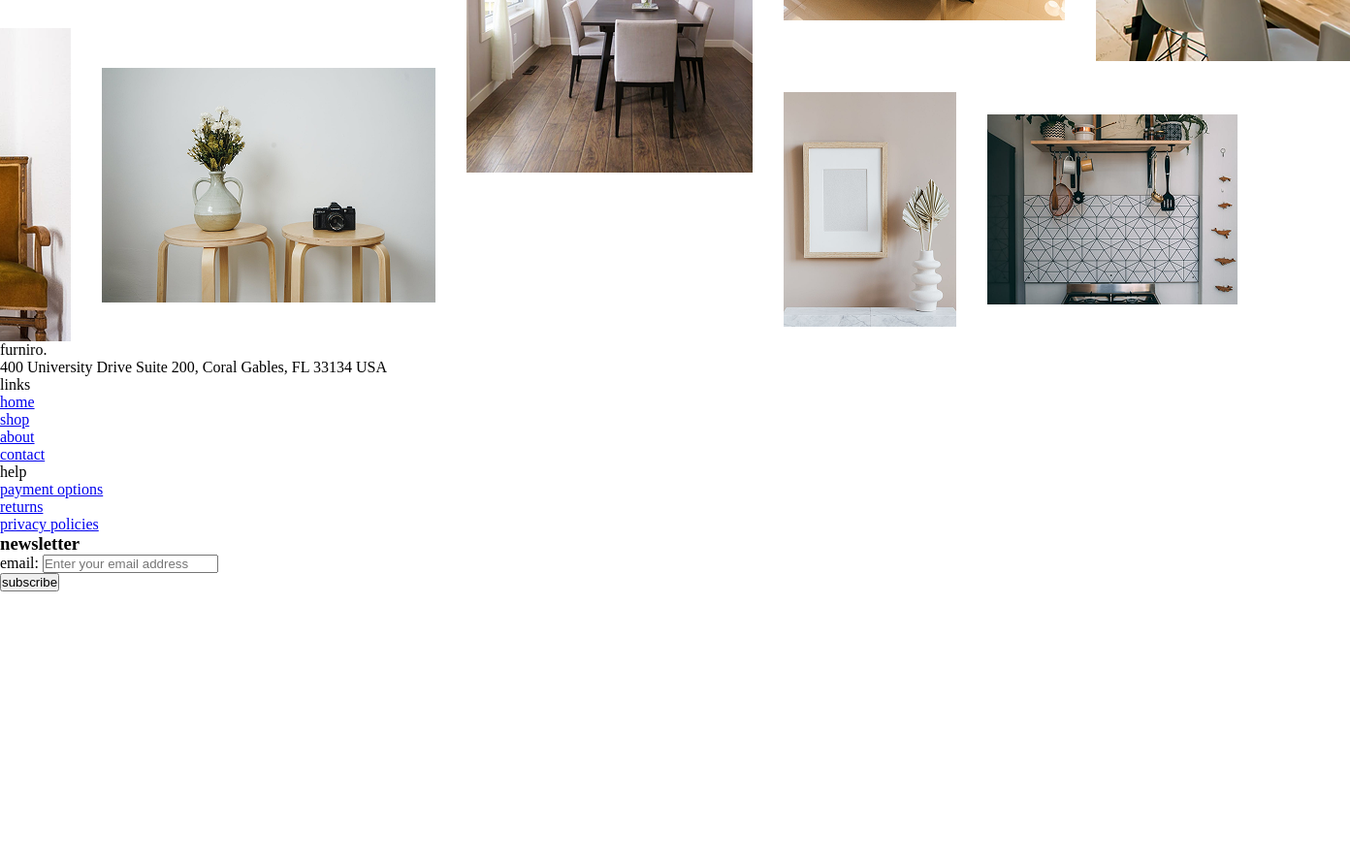
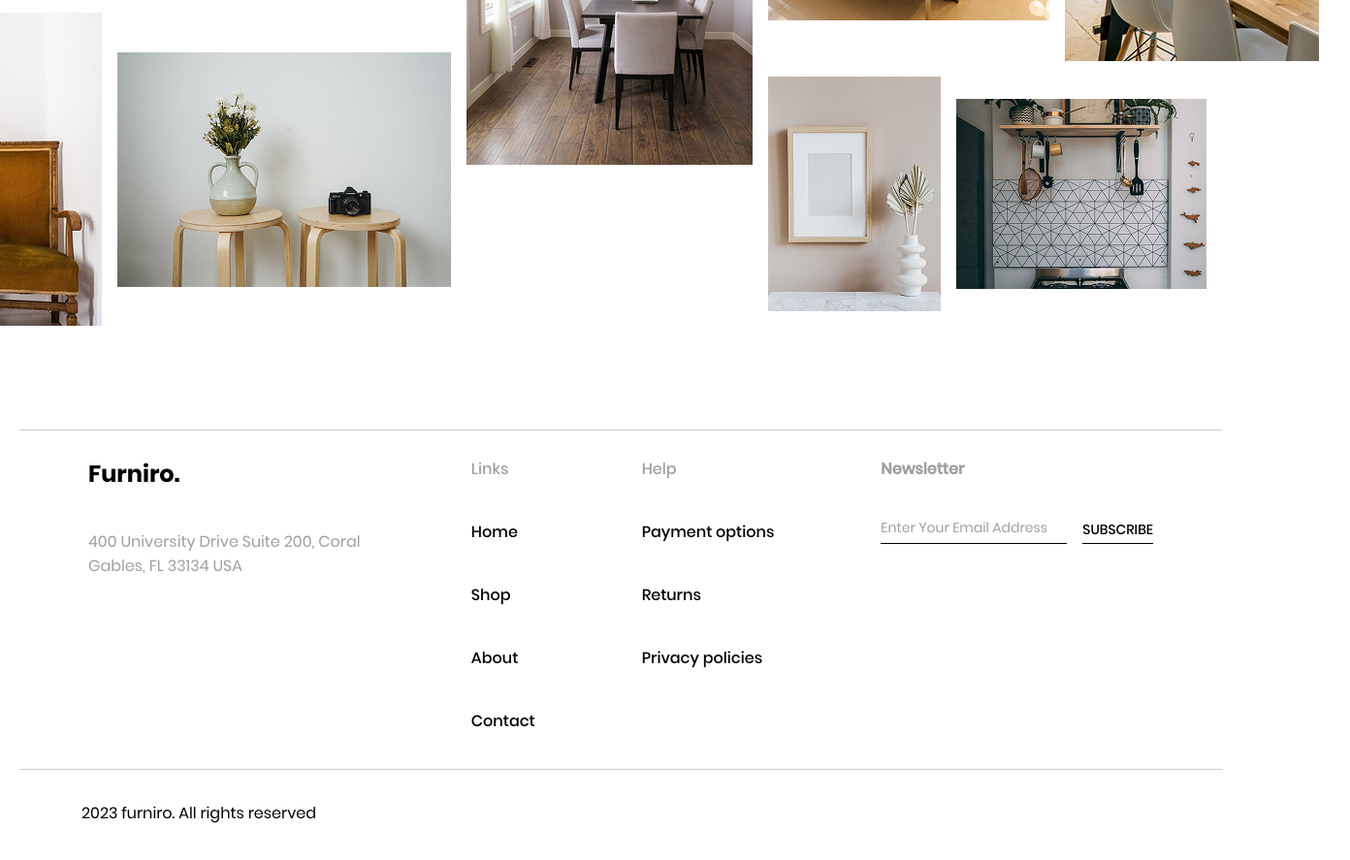
Before and after one commit to DevTech-Solution/Landing-Page-Furniture, a website: page index.html in a window 1280 px wide. Shown: the part 3980-4867 px from the top of the page at 97% size, 1392 px wide, since content can reach past the window. Before the commit the page ends 4590 px from the top, so only its background shows below. Drawn offline with Linux system fonts and the light colour scheme.

Commit message:
feat: Add style on Footer

```diff
--- a/assets/abstracts/_functions.scss
+++ /dev/null
@@ -1 +0,0 @@
-/** ------- FUNCTIONS ------- **/
--- a/assets/abstracts/_placeholders.scss
+++ /dev/null
@@ -1 +0,0 @@
-/** ------- PLACEHOLDERS ------- **/
--- a/assets/components/_main.scss
+++ b/assets/components/_main.scss
@@ -1,8 +1,6 @@
 /** ------- ABSTRACTS ------- **/
 @use'../abstracts/colors' as *;
-@use'../abstracts/functions' as *;
 @use'../abstracts/mixins' as *;
-@use'../abstracts/placeholders' as *;
 
 /** ------- BASE ------- **/
 @use'../base/global' as *;
--- a/assets/components/pages/_home.scss
+++ b/assets/components/pages/_home.scss
@@ -201,6 +201,7 @@
     justify-content: center;
     align-items: center;
     padding-top: 4rem;
+    padding-bottom: 4rem;
     width: 100%;
 
     .title{
@@ -229,18 +230,18 @@
     .library{
         display: flex;
         align-items: center;
-        gap: 2rem;
+        gap: 1rem;
 
         .container-pictures{
             display: flex;
             flex-direction: column;
-            gap: 2rem;
+            gap: 1rem;
         }
         .row{
             display: flex;
 
             align-items: center;
-            gap: 2rem
+            gap: 1rem
         }
     }
 }
--- a/assets/layout/_footer.scss
+++ b/assets/layout/_footer.scss
@@ -0,0 +1,163 @@
+/** ------- FOOTER ------- **/
+@use'../abstracts/mixins' as *;
+@use'../abstracts/colors' as *;
+@use'../base/typography' as *;
+
+footer{
+    height: 505px;
+    width: 100%;
+    display: flex;
+    justify-content: center;
+    align-items: center;
+
+
+    .container{
+        border-top: solid 1px #00000031;
+        height: 419px;
+        width: 1240px;
+        display: flex;
+        flex-direction: column;
+        justify-content: space-around;
+
+        .row{
+            display: flex;
+            flex-direction: row;
+            justify-content: space-around;
+            padding: 1rem;
+        }
+    }
+
+    .text-box{
+        width: 285px;
+        display: flex;
+        flex-direction: column;
+        gap: 2.5rem;
+
+        p:first-child{
+            color: $color-black;
+            font-size: $FooterLogo;
+            font-family: $PoppinsBold;
+        }
+
+        p:first-child::first-letter{
+            text-transform: uppercase;
+        }
+
+        p:last-child{
+            color: $text-footer;
+            font-size: $FooterAdress;
+            font-family: $PoppinsRegular;
+        }
+    }
+
+    .links{
+        display: flex;
+        flex-direction: column;
+        gap: 2.5rem;
+
+        li{
+            list-style: none;
+            color: $text-footer;
+            font-family: $PoppinsMedium;
+            font-size: $FooterLinks;
+        }
+
+        li::first-letter{
+            text-transform: uppercase;
+        }
+
+        a{
+            text-decoration: none;
+            color: $FooterListeColor;
+            font-family: $PoppinsMedium;
+            font-size: $FooterLinks;
+        }
+    }
+
+    .help{
+        display: flex;
+        flex-direction: column;
+        gap: 2.5rem;
+
+        li{
+            list-style: none;
+            color: $text-footer;
+            font-family: $PoppinsMedium;
+            font-size: $FooterLinks;
+        }
+
+        li::first-letter{
+            text-transform: uppercase;
+        }
+
+        a{
+            text-decoration: none;
+            color: $FooterListeColor;
+            font-family: $PoppinsMedium;
+            font-size: $FooterLinks;
+        }
+    }
+
+    .newsletter{
+        display: flex;
+        flex-direction: column;
+        gap: 2.5rem;
+
+        h3{
+            color: $text-footer;
+            font-family: $PoppinsMedium;
+            font-size: $FooterLinks;
+        }
+
+        h3::first-letter{
+            text-transform: uppercase;
+        }
+
+        form{
+            display: flex;
+            flex-direction: row;
+            gap: 1rem;
+        }
+
+        input{
+            border: none;
+            border-bottom: solid 1px $FooterListeColor;
+            padding-bottom: 0.4rem;
+            width: 12rem;
+            text-transform: capitalize;
+
+        }
+
+        input::placeholder{
+            color: $text-footer;
+            font-family: $PoppinsRegular;
+            font-size: $FooterCtaForm;
+        }
+
+        button{
+            border: none;
+            border-bottom: solid 1px $FooterListeColor;
+            padding-bottom: 0.2rem;
+            background-color: $btnFormNewsletter;
+            text-transform: uppercase;
+            font-size: $FooterCtaForm;
+            font-family: $PoppinsMedium;
+            color: $btn-form;
+        }
+    }
+
+    .copyright{
+        padding-top: 2rem;
+        border-top: solid 1px #00000031;
+
+        .row-copyright{
+            padding-left: 4rem;
+        }
+
+        p{
+            color: $FooterListeColor;
+            font-family: $PoppinsRegular;
+            font-size: $FooterCopyright;
+        }
+    }
+}
--- a/index.html
+++ b/index.html
@@ -76,15 +76,15 @@
                 </div>
                 <div class="cards-category">
                     <div class="cards">
-                        <img src="./assets/images/cards-browse/dining.png" alt="Dining room">
+                        <img src="./assets/images/cards-browse/dining.png" alt="Picture Dining room" title="Dining">
                         <p>dining</p>
                     </div>
                     <div class="cards">
-                        <img src="./assets/images/cards-browse/living-room.png" alt="Living room">
+                        <img src="./assets/images/cards-browse/living-room.png" alt="Picture Living room" title="Living room">
                         <p>living</p>
                     </div>
                     <div class="cards">
-                        <img src="./assets/images/cards-browse/bedroom.png" alt="Bedroom">
+                        <img src="./assets/images/cards-browse/bedroom.png" alt="Picture Bedroom" title="Bedroom">
                         <p>bedroom</p>
                     </div>
                 </div>
@@ -98,7 +98,7 @@
                     <div class="cards-products">
                         <!-- CARD -->
                         <div class="cards">
-                            <img src="./assets/images/card-products/syltherine.png" alt="Syltherine product">
+                            <img src="./assets/images/card-products/syltherine.png" alt="Syltherine product" title="Syltherine product">
                             <div class="text-box">
                                 <p>syltherine</p>
                                 <p>stylish café chair</p>
@@ -107,7 +107,7 @@
                         </div>
                         <!-- CARD -->
                         <div class="cards">
-                            <img src="./assets/images/card-products/leviosa.png" alt="Leviosa product">
+                            <img src="./assets/images/card-products/leviosa.png" alt="Leviosa product" title="Leviosa product">
                             <div class="text-box">
                                 <p>leviosa</p>
                                 <p>stylish café chair</p>
@@ -116,7 +116,7 @@
                         </div>
                         <!-- CARD -->
                         <div class="cards">
-                            <img src="./assets/images/card-products/lolito.png" alt="Lolito product">
+                            <img src="./assets/images/card-products/lolito.png" alt="Lolito product" title="Lolito product">
                             <div class="text-box">
                                 <p>lolito</p>
                                 <p>luxury big sofa</p>
@@ -125,7 +125,7 @@
                         </div>
                         <!-- CARD -->
                         <div class="cards">
-                            <img src="./assets/images/card-products/respira.png" alt="Respira product">
+                            <img src="./assets/images/card-products/respira.png" alt="Respira product" title="Respira product">
                             <div class="text-box">
                                 <p>respira</p>
                                 <p>outdoor bar table and stool</p>
@@ -134,7 +134,7 @@
                         </div>
                         <!-- CARD -->
                         <div class="cards">
-                            <img src="./assets/images/card-products/grifo.png" alt="Grifo product">
+                            <img src="./assets/images/card-products/grifo.png" alt="Grifo product" title="Grifo product">
                             <div class="text-box">
                                 <p>grifo</p>
                                 <p>night lamp</p>
@@ -143,7 +143,7 @@
                         </div>
                         <!-- CARD -->
                         <div class="cards">
-                            <img src="./assets/images/card-products/muggo.png" alt="Muggo product">
+                            <img src="./assets/images/card-products/muggo.png" alt="Muggo product" title="Muggo product">
                             <div class="text-box">
                                 <p>muggo</p>
                                 <p>small mug</p>
@@ -152,7 +152,7 @@
                         </div>
                         <!-- CARD -->
                         <div class="cards">
-                            <img src="./assets/images/card-products/pingky.png" alt="Pingky product">
+                            <img src="./assets/images/card-products/pingky.png" alt="Pingky product" title="Pingky product">
                             <div class="text-box">
                                 <p>pingky</p>
                                 <p>cute bed set</p>
@@ -161,7 +161,7 @@
                         </div>
                         <!-- CARD -->
                         <div class="cards">
-                            <img src="./assets/images/card-products/potty.png" alt="Potty product">
+                            <img src="./assets/images/card-products/potty.png" alt="Potty product" title="Potty product">
                             <div class="text-box">
                                 <p>potty</p>
                                 <p>minimalist flower pot</p>
@@ -188,8 +188,8 @@
                     </div>
                 </div>
                     <div class="pictures">
-                        <img src="./assets/images/inspiration/room.png" alt="Bedroom featuring our products">
-                        <img src="./assets/images/inspiration/living-room.png" alt="Living room featuring our products">
+                        <img src="./assets/images/inspiration/room.png" alt="Bedroom featuring our products" title="Bedroom featuring our products">
+                        <img src="./assets/images/inspiration/living-room.png" alt="Living room featuring our products" title="Living room featuring our products">
                     </div>
             </section>
             <!-- Furniture gallery -->
@@ -201,25 +201,25 @@
                 <div class="library">
                     <div class="container-pictures">
                         <div class="row">
-                            <img src="./assets/images/share-inspiration/inspiration-6.png" alt="Plant in a living room">
-                            <img src="./assets/images/share-inspiration/inspiration-2.png" alt="Laptop computer">
+                            <img src="./assets/images/share-inspiration/inspiration-6.png" alt="Plant in a living room" title="Plant in a living room">
+                            <img src="./assets/images/share-inspiration/inspiration-2.png" alt="Laptop computer" title="Laptop computer">
                         </div>
                         <div class="row">
-                            <img src="./assets/images/share-inspiration/inspiration-1.png" alt="Vintage chair">
-                            <img src="./assets/images/share-inspiration/inspiration-5.png" alt="Chair with decorative items">
+                            <img src="./assets/images/share-inspiration/inspiration-1.png" alt="Vintage chair" title="Vintage chair">
+                            <img src="./assets/images/share-inspiration/inspiration-5.png" alt="Chair with decorative items" title="Chair with decorative items">
                         </div>
                     </div>
                     <div class="img-center-furniture">
-                        <img src="./assets/images/share-inspiration/inspiration-3.png" alt="Dining room">
+                        <img src="./assets/images/share-inspiration/inspiration-3.png" alt="Dining room" title="Dining room">
                     </div>
                     <div class="container-pictures">
                         <div class="row">
-                            <img src="./assets/images/share-inspiration/inspiration-7.png" alt="Bedroom with a bed">
-                            <img src="./assets/images/share-inspiration/inspiration-9.png" alt="Dining room with breakfast">
+                            <img src="./assets/images/share-inspiration/inspiration-7.png" alt="Bedroom with a bed" title="Bedroom with a bed">
+                            <img src="./assets/images/share-inspiration/inspiration-9.png" alt="Dining room with breakfast" title="Dining room with breakfast">
                         </div>
                         <div class="row">
-                            <img src="./assets/images/share-inspiration/inspiration-4.png" alt="Painting with plant">
-                            <img src="./assets/images/share-inspiration/inspiration-8.png" alt="Kitchen with accessories">
+                            <img src="./assets/images/share-inspiration/inspiration-4.png" alt="Painting with plant" title="Painting with plant">
+                            <img src="./assets/images/share-inspiration/inspiration-8.png" alt="Kitchen with accessories" title="Kitchen with accessories">
                         </div>
                     </div>
                 </div>
@@ -228,6 +228,7 @@
         <!-- FOOTER -->
         <footer>
             <div class="container">
+                <div class="row">
                     <!-- Company info -->
                     <div class="text-box">
                         <p>furniro.</p>
@@ -251,13 +252,16 @@
                     <!-- Newsletter -->
                     <div class="newsletter">
                         <h3>newsletter</h3>
-                    <form>
-                        <div>
-                            <label for="email">email:</label>
+                        <form action="#" class="form-newsletter">
                             <input type="email" id="email" name="email" placeholder="Enter your email address" required>
+                            <button type="submit" title="Subscribe">subscribe</button>
+                        </form>
                     </div>
-                        <button type="submit">subscribe</button>
-                    </form>
+                </div>
+                <div class="copyright">
+                    <div class="row-copyright">
+                        <p>2023 furniro. All rights reserved</p>
+                    </div>
                 </div>
             </div>
         </footer>
```
Also changed, not shown: assets/abstracts/_colors.scss (+15 -0 lines), css/styles.css, 1 other file. Lines whose indentation alone changed are shown as unchanged.
